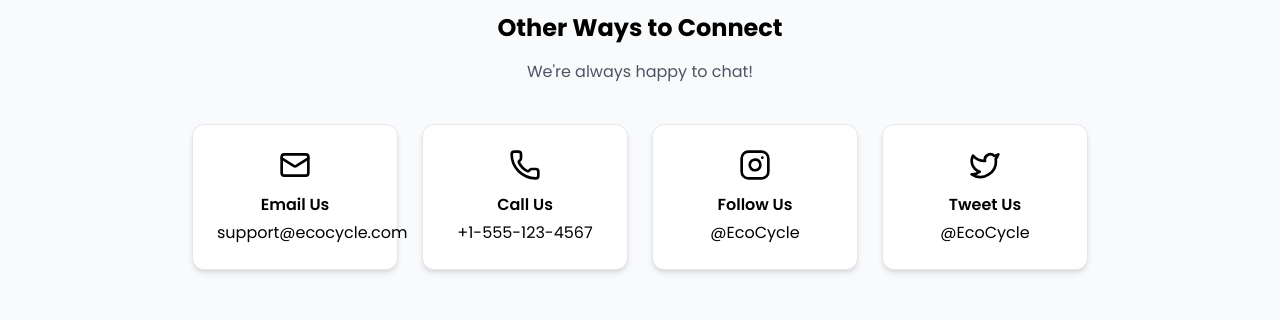
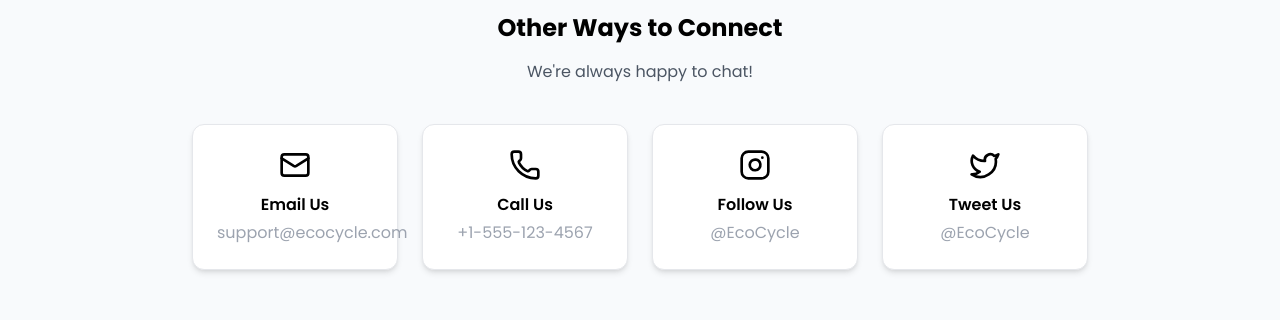
Before and after one commit to EcoRenew/EcoCycle_Client, a React (Vite) app: page /contact in a window 1280 px wide. Shown: the part 1140-1460 px from the top of the page. Built offline with nearby package versions, Linux system fonts and the light colour scheme; no server answers.

Commit message:
feat: simplify contact methods styling and remove unused color properties

```diff
--- a/src/pages/ContactPage.jsx
+++ b/src/pages/ContactPage.jsx
@@ -22,13 +22,8 @@ const ContactPage = () => {
   const contactMethods = [
     { Icon: Mail, title: "Email Us", info: "support@ecocycle.com" },
     { Icon: Phone, title: "Call Us", info: "+1-555-123-4567" },
-    {
-      Icon: Instagram,
-      title: "Follow Us",
-      info: "@EcoCycle",
-      color: "#E1306C",
-    },
-    { Icon: Twitter, title: "Tweet Us", info: "@EcoCycle", color: "#1DA1F2" },
+    { Icon: Instagram, title: "Follow Us", info: "@EcoCycle" },
+    { Icon: Twitter, title: "Tweet Us", info: "@EcoCycle" },
   ];
 
   return (
@@ -78,33 +73,11 @@ const ContactPage = () => {
             return (
               <div
                 key={method.title}
-                className={`bg-white dark:bg-[#1B3124] border dark:border-white shadow-md rounded-xl p-6 text-center transition-transform transform hover:scale-105 ${
-                  method.color
-                    ? "hover:bg-opacity-100"
-                    : "hover:bg-gray-50 dark:hover:bg-[#25432E]"
-                }`}
-                style={{
-                  // only apply brand color on hover for social media
-                  ...(method.color && {
-                    transition: "background-color 0.3s, color 0.3s",
-                  }),
-                }}
+                className="bg-white dark:bg-[#1B3124] border dark:border-white shadow-md rounded-xl p-6 text-center"
               >
-                <Icon
-                  className="w-8 h-8 mx-auto mb-3 transition-colors"
-                  style={{
-                    ...(method.color && { transition: "color 0.3s" }),
-                  }}
-                />
-                <h3
-                  className="font-semibold mb-1"
-                  style={{
-                    ...(method.color && { transition: "color 0.3s" }),
-                  }}
-                >
-                  {method.title}
-                </h3>
-                <p>{method.info}</p>
+                <Icon className="w-8 h-8 mx-auto mb-3" />
+                <h3 className="font-semibold mb-1">{method.title}</h3>
+                <p className="text-gray-400">{method.info}</p>
               </div>
             );
           })}
```
